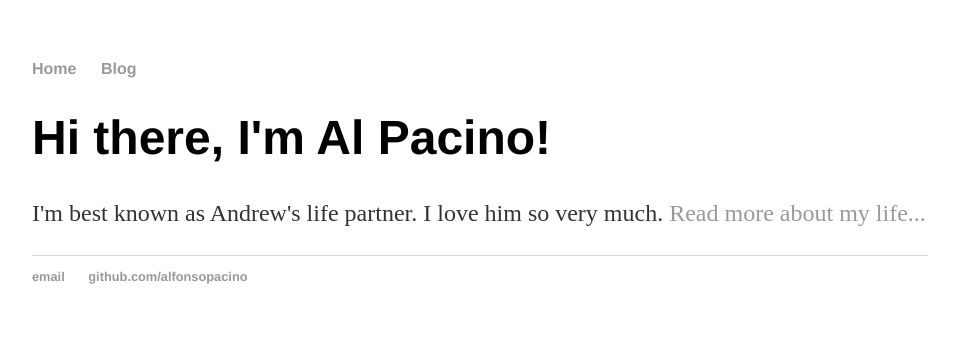
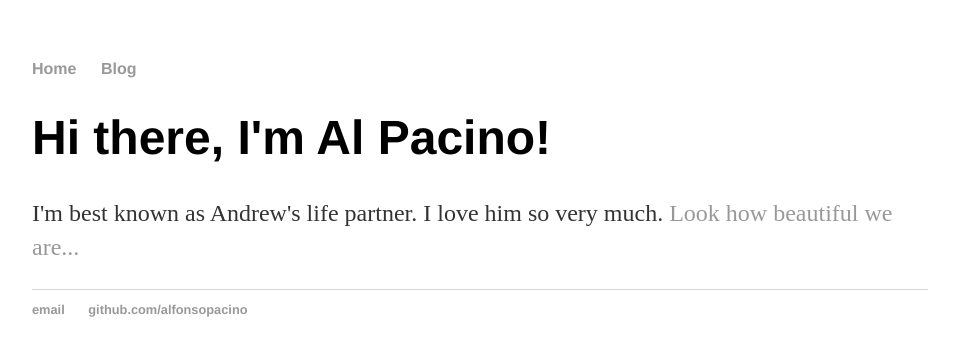
Before and after one commit to alfonsopacino/aalfonsopacinol, a Jekyll site: the page built from index.html, in a window 1280 px wide. Shown: the top 356 px of the page, without its empty margins (160-1119 px from the left). Built offline with Jekyll 4.4.1, drawn with Linux system fonts in a browser that asks for light colours.

Commit message:
Update index.html

```diff
--- a/index.html
+++ b/index.html
@@ -4,6 +4,6 @@ title: Al Pacino, the best dog
 ---
 <div class="blurb">
 	<h1>Hi there, I'm Al Pacino!</h1>
-	<p>I'm best known as Andrew's life partner. I love him so very much. <a href="https://lh3.googleusercontent.com/-px8dzHosweU/VYcx111MPTI/AAAAAAAAKQQ/apEnWyHtPu0/s640/alpacino.jpg">Read more about my life...</a></p>
-	<a href=https://lh3.googleusercontent.com/-px8dzHosweU/VYcx111MPTI/AAAAAAAAKQQ/apEnWyHtPu0/s640/alpacino.jpg> </a>
+	<p>I'm best known as Andrew's life partner. I love him so very much. <a href="https://lh3.googleusercontent.com/-px8dzHosweU/VYcx111MPTI/AAAAAAAAKQQ/apEnWyHtPu0/s640/alpacino.jpg">Look how beautiful we are...</a></p>
+
 	</div><!-- /.blurb -->
```
